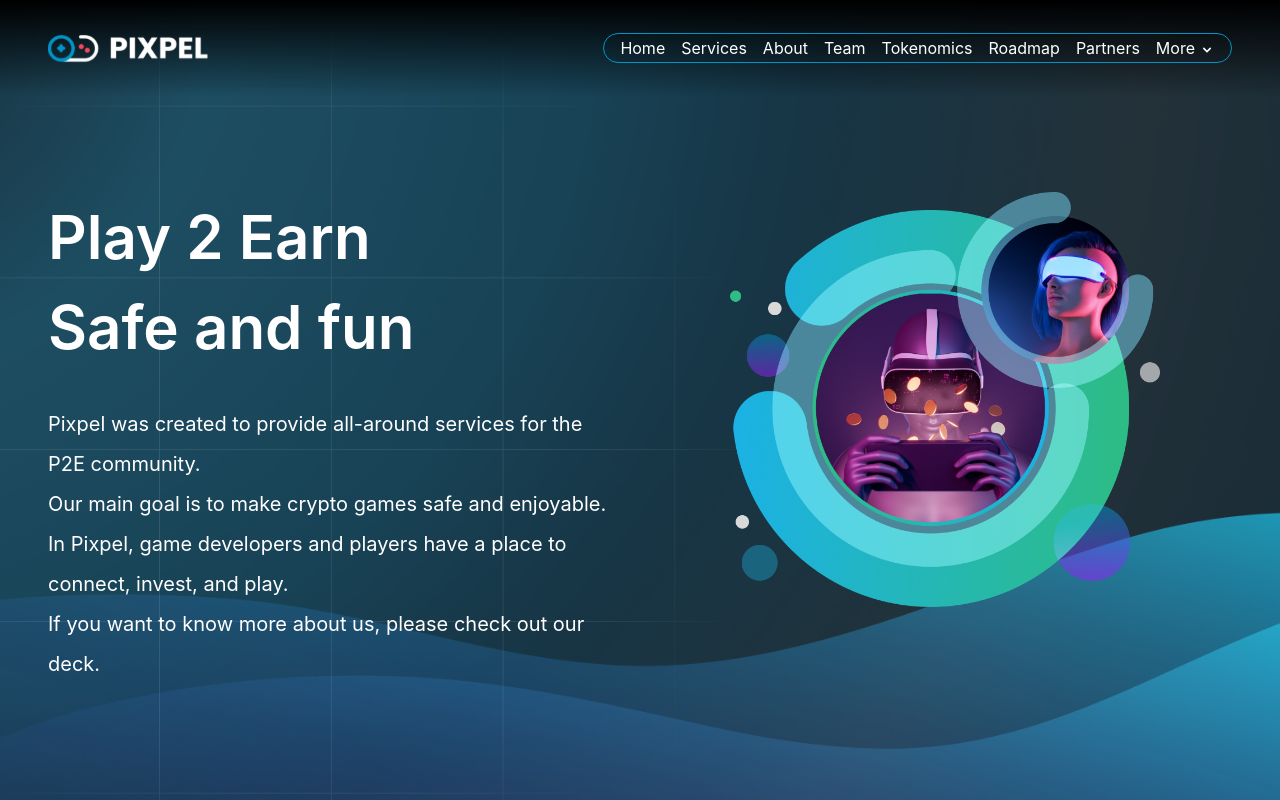
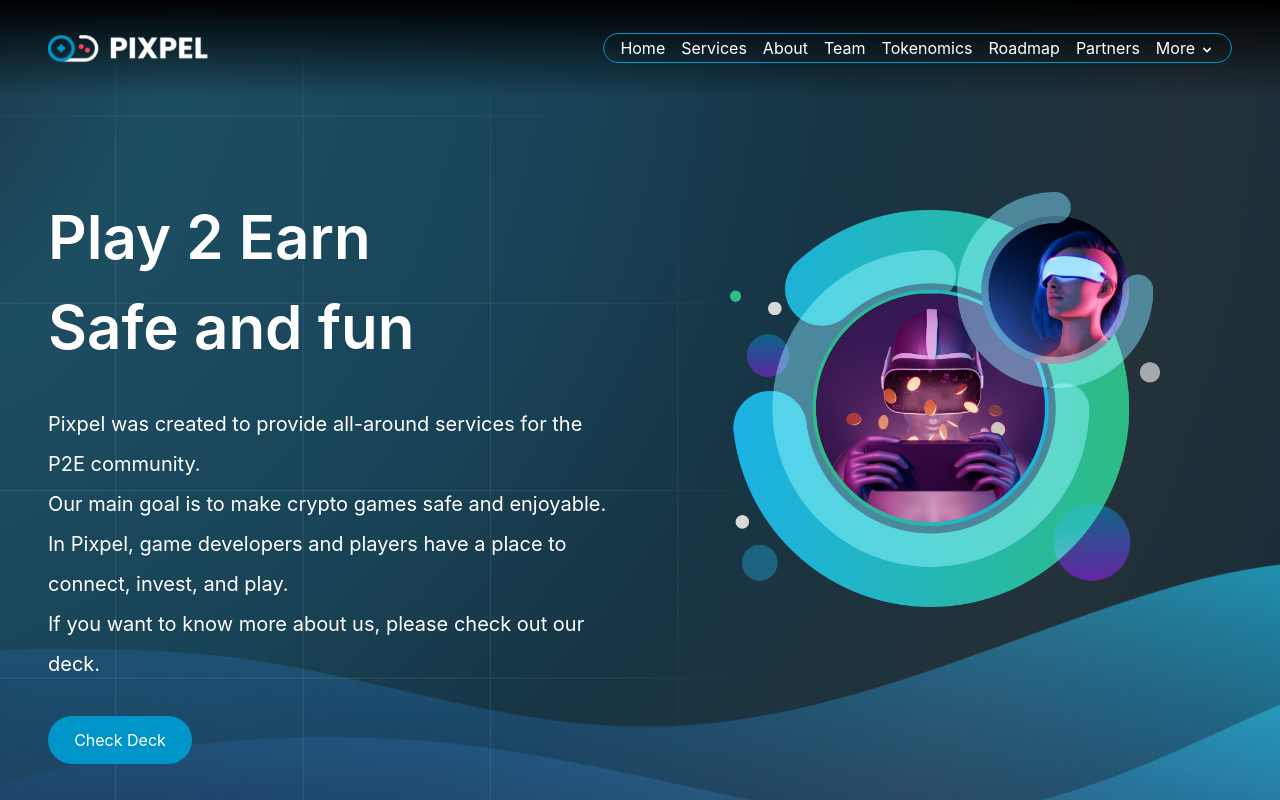
Before and after one commit to cryptodev1990/Pixpel-landing-page, a React (Create React App) app: page / in a window 1280 px wide. Built offline with nearby package versions, Linux system fonts and the light colour scheme.

Commit message:
check deck

```diff
--- a/src/components/header/index.tsx
+++ b/src/components/header/index.tsx
@@ -62,10 +62,10 @@ function Header() {
                   <div className="absolute flex flex-row-reverse justify-end bg-white w-32 mt-1">
                     <ul>
                       <li>
-                        <a href="https://docsend.com/view/p26a9bvfpqf52ddi" className="block py-2 px-2 hover:text-app-green">White Paper</a>
+                        <a href="https://docsend.com/view/p26a9bvfpqf52ddi" target="_blank" className="block py-2 px-2 hover:text-app-green">White Paper</a>
                       </li>
                       <li>
-                        <a href="https://docsend.com/view/q83qhhu6h66ckvgk" className="block py-2 px-2 hover:text-app-green">Check Deck</a>
+                        <a href="https://docsend.com/view/q83qhhu6h66ckvgk" target="_blank" className="block py-2 px-2 hover:text-app-green">Check Deck</a>
                       </li>
                     </ul>
                   </div>
--- a/src/pages/landing/banner/index.tsx
+++ b/src/pages/landing/banner/index.tsx
@@ -20,6 +20,11 @@ function Banner() {
               In Pixpel, game developers and players have a place to connect, invest, and play.<br/>
               If you want to know more about us, please check out our deck.
             </div>
+            <a href="https://docsend.com/view/q83qhhu6h66ckvgk" className="flex flex-col bg-app-blue-500 py-2 px-4 rounded-full w-36 h-12 mt-8">
+              <div className="items-center my-auto mx-auto">
+                Check Deck
+              </div>
+            </a>
           </div>
           <div className="lg:w-1/2 w-full">
             <img src={Hero} className="w-3/4 mx-auto" alt="hero" />
--- a/tailwind.config.js
+++ b/tailwind.config.js
@@ -86,7 +86,8 @@ module.exports = {
             DEFAULT: '#0d91a9'
           },
           blue: {
-            DEFAULT: '#89E1FF'
+            DEFAULT: '#89E1FF',
+            500: '#0095C8',
           },
           green: {
             DEFAULT: '#2EBD85',
```
